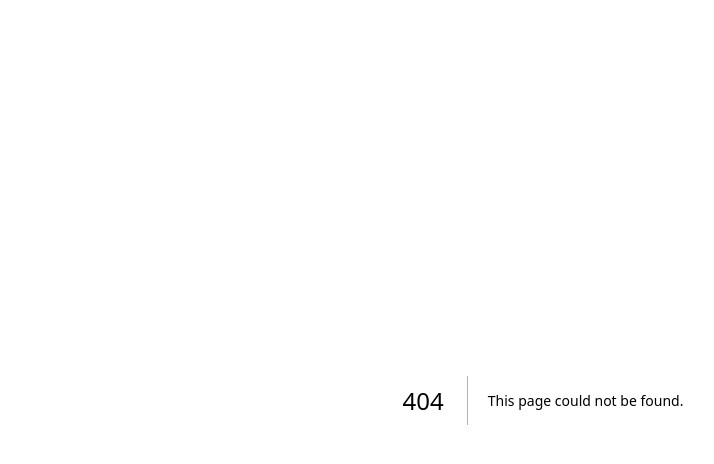
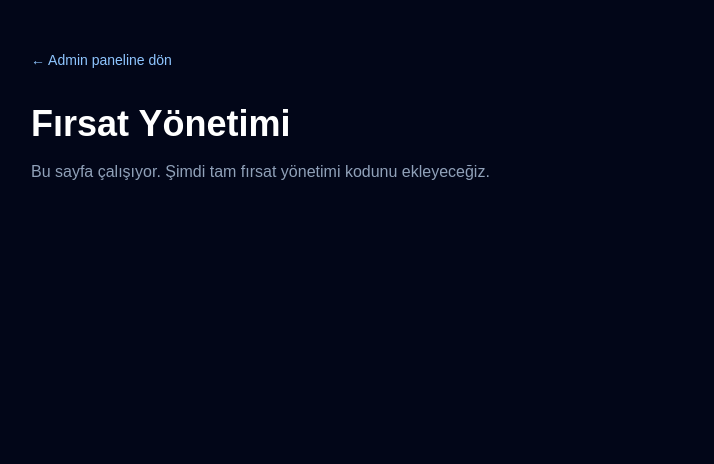
Before and after one commit to vatanseverbrke/kariyeratlas, a Next.js app in the folder apps/web/: page /admin/firsatlar in a window 1280 px wide. Before the commit this address had no page. Shown: the top 464 px of the page, without its empty margins (97-811 px from the left). Built offline with nearby package versions, Linux system fonts and the light colour scheme.

Commit message:
Add admin opportunities page

```diff
--- /dev/null
+++ b/apps/web/src/app/admin/firsatlar/page.tsx
@@ -0,0 +1,19 @@
+export default function AdminFirsatlarPage() {
+  return (
+    <main className="min-h-screen bg-slate-950 px-6 py-12 text-white">
+      <section className="mx-auto max-w-5xl">
+        <a href="/admin" className="text-sm text-blue-300 hover:text-blue-200">
+          ← Admin paneline dön
+        </a>
+
+        <h1 className="mt-8 text-4xl font-semibold">
+          Fırsat Yönetimi
+        </h1>
+
+        <p className="mt-4 text-slate-400">
+          Bu sayfa çalışıyor. Şimdi tam fırsat yönetimi kodunu ekleyeceğiz.
+        </p>
+      </section>
+    </main>
+  );
+}
```
